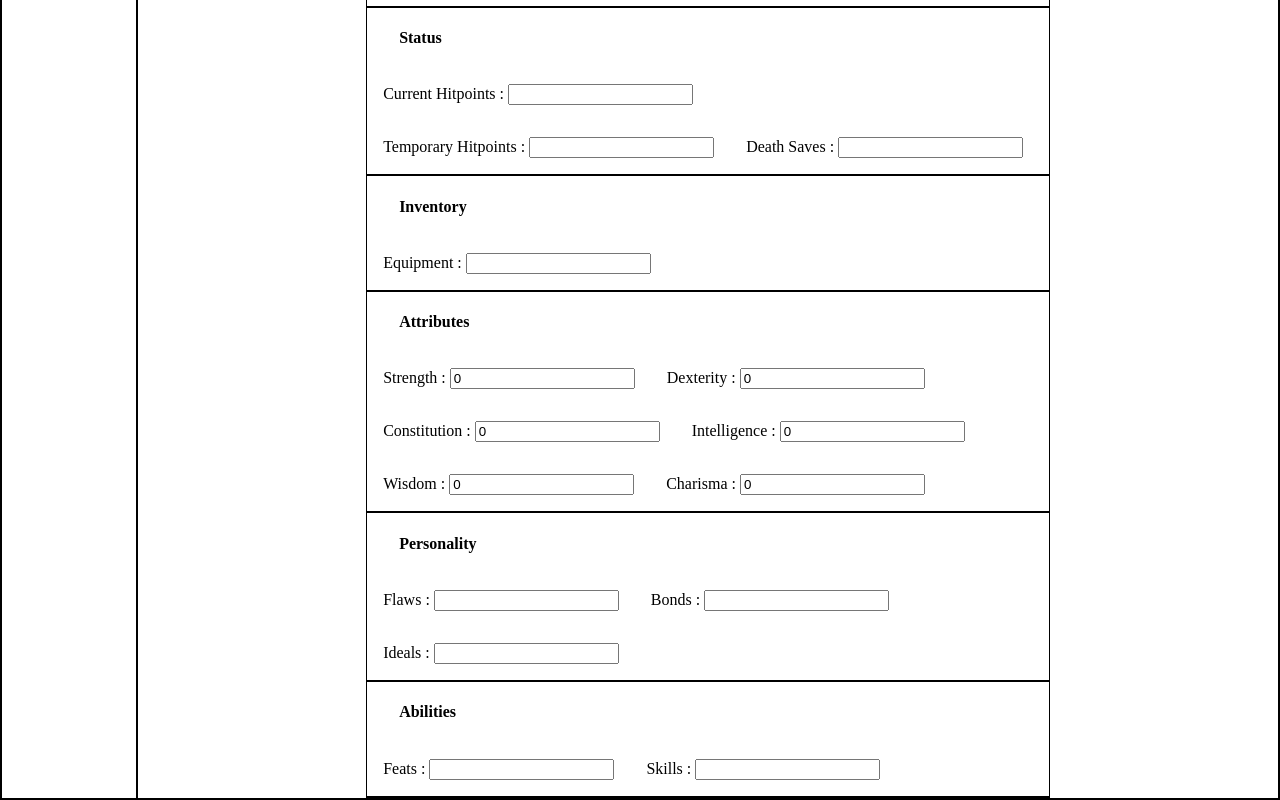
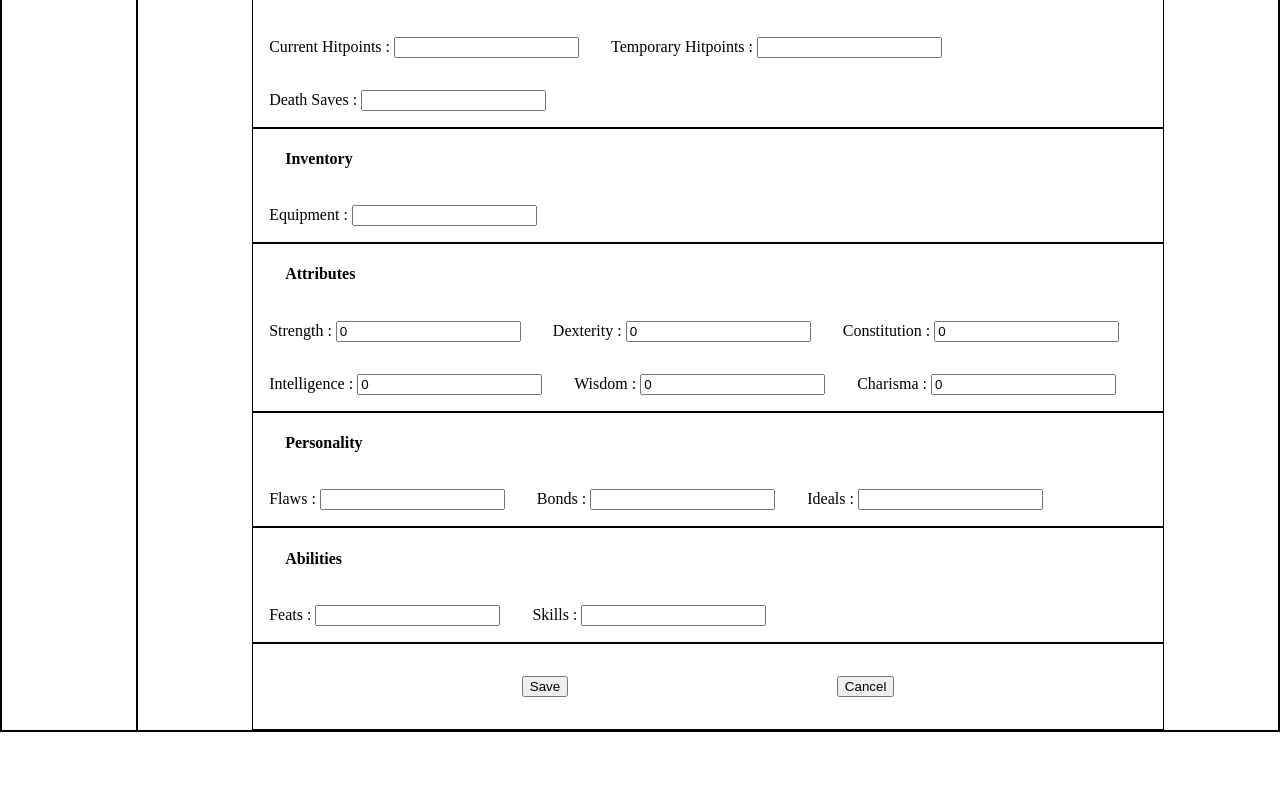
Before and after one commit to Jonathanko52/trpgplatform, a Next.js app: page / in a window 1280 px wide. Shown: the part 738-1538 px from the top of the page. After the commit the page ends 1470 px from the top, so only its background shows below. Built offline with nearby package versions, Linux system fonts and the light colour scheme.

Commit message:
Save/Cancel button added

```diff
--- a/pages/presentational/characterSheet.js
+++ b/pages/presentational/characterSheet.js
@@ -5,6 +5,19 @@ import SubtableContainer from "./subtable";
 
 export const useStyles = createUseStyles({
   characterSheet: { border: "solid 1px", flexGrow: "1" },
+  buttonContainer: {
+    flexWrap: "wrap",
+    display: "flex",
+    borderBottom: "1px solid",
+    flexGrow: "1",
+    marginLeft: "10%",
+    marginRight: "10%",
+    paddingTop: "2em",
+    paddingBottom: "2em",
+    borderLeft: "1px solid",
+    borderRight: "1px solid",
+    justifyContent: "space-evenly",
+  },
 });
 
 export function CharacterSheet() {
@@ -23,6 +36,10 @@ export function CharacterSheet() {
         header="Character Sheet"
         contents={contents}
         organization={organization}></SubtableContainer>
+      <div className={classes.buttonContainer}>
+        <button>Save</button>
+        <button>Cancel</button>
+      </div>
     </div>
   );
 }
--- a/pages/presentational/subtable.js
+++ b/pages/presentational/subtable.js
@@ -3,9 +3,9 @@ import { createUseStyles } from "react-jss";
 
 export const useStyles = createUseStyles({
   subTableContainer: {
-    marginLeft: "20%",
-    marginRight: "20%",
-    marginTop: "2em",
+    marginLeft: "10%",
+    marginRight: "10%",
+    paddingTop: "1em",
     borderLeft: "1px solid",
     borderRight: "1px solid",
   },
```
